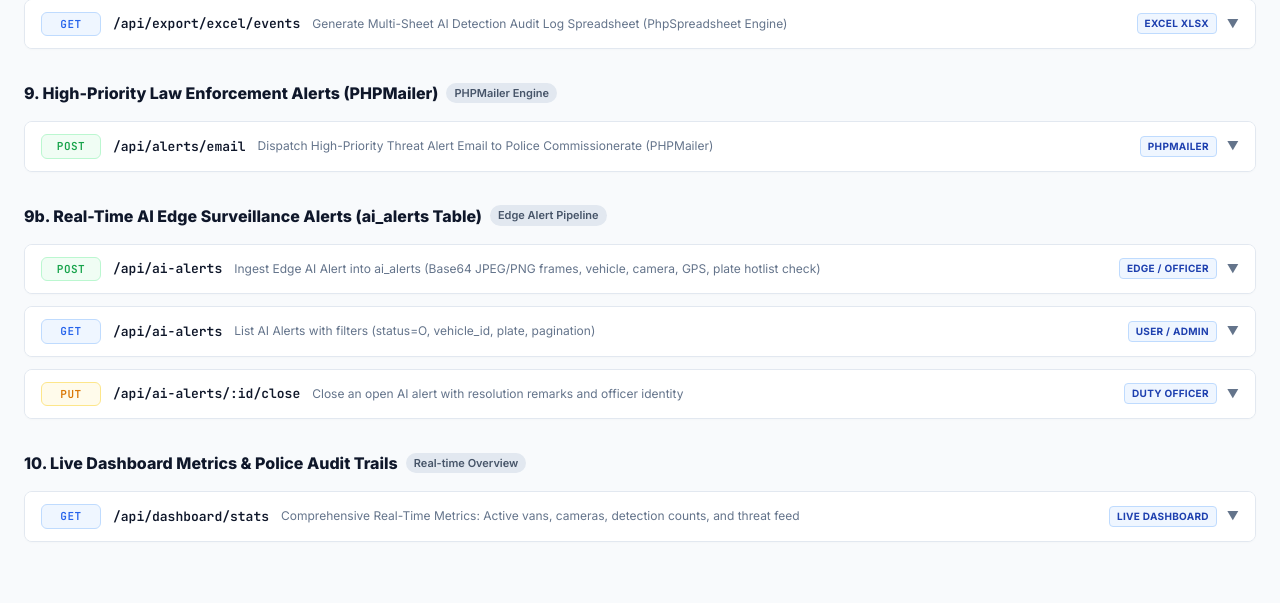
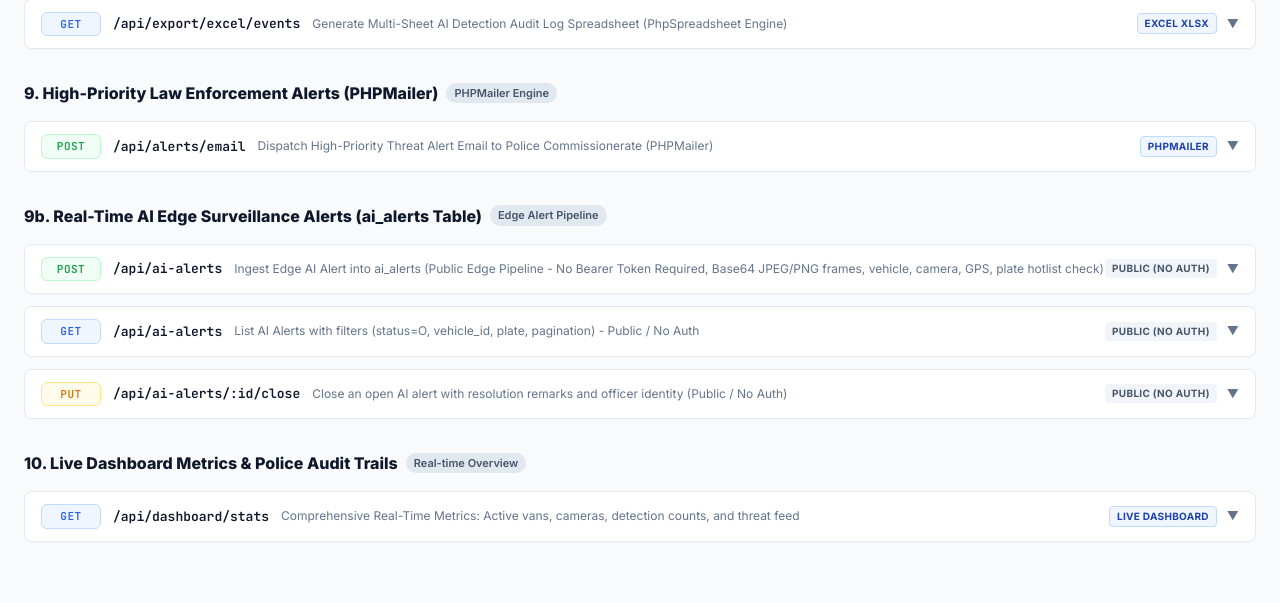
Before and after one commit to vishwaaniruddh/patrol360, a PHP site: page /vehicle_gov/backend/public/api_documentation.html in a window 1280 px wide. Shown: the part 1924-2527 px from the top of the page. Run offline with PHP 8.4, Linux system fonts and the light colour scheme; some libraries are stand-ins or nearby versions.

Commit message:
Make ai-alerts API public without Bearer token requirement and sync docs

```diff
--- a/apis.html
+++ b/apis.html
@@ -267,11 +267,12 @@
         <div style="display: flex; align-items: center; gap: 8px;">
           <span class="badge badge-post">POST</span>
           <span style="font-family: var(--font-mono); font-size: 14px;">/api/ai-alerts</span>
+          <span style="background: #e2e8f0; color: #334155; font-size: 11px; padding: 2px 8px; border-radius: 9999px; font-weight: 600;">Public / No Auth</span>
         </div>
-        <span style="font-size: 12px; color: var(--muted-foreground);">Real-Time Edge AI Alerts Table (Base64 Frames & Hotlist Matching)</span>
+        <span style="font-size: 12px; color: var(--muted-foreground);">Real-Time Edge AI Alerts Table (Continuous Public Stream)</span>
       </div>
       <p style="color: #52525b; font-size: 12px; margin-bottom: 0.5rem;">
-        Direct ingestion into the <code>ai_alerts</code> relational table with base64 surveillance frame decoding, vehicle and camera binding, GPS coordinates, automatic stolen watchlist plate matching, and status management (<code>O</code> = Open, <code>C</code> = Closed).
+        <strong>⚡ Public Ingestion (No Bearer Token):</strong> Direct continuous ingestion into the <code>ai_alerts</code> relational table with base64 surveillance frame decoding, vehicle and camera binding, GPS coordinates, automatic stolen watchlist plate matching, and status management (<code>O</code> = Open, <code>C</code> = Closed). AI cameras and edge units can stream alerts without holding a JWT token.
       </p>
       <div class="code-container">
         <div class="code-header">
--- a/backend/public/api_documentation.html
+++ b/backend/public/api_documentation.html
@@ -1573,16 +1573,19 @@
           <div class="endpoint-left">
             <span class="method-badge method-post">POST</span>
             <span class="endpoint-path">/api/ai-alerts</span>
-            <span class="endpoint-desc">Ingest Edge AI Alert into ai_alerts (Base64 JPEG/PNG frames, vehicle, camera, GPS, plate hotlist check)</span>
+            <span class="endpoint-desc">Ingest Edge AI Alert into ai_alerts (Public Edge Pipeline - No Bearer Token Required, Base64 JPEG/PNG frames, vehicle, camera, GPS, plate hotlist check)</span>
           </div>
           <div class="endpoint-right">
-            <span class="role-badge role-protected">Edge / Officer</span>
+            <span class="role-badge role-public">Public (No Auth)</span>
             <span class="chevron">▼</span>
           </div>
         </div>
         <div class="endpoint-details">
           <div class="details-grid">
             <div>
+              <div style="margin-bottom: 12px; padding: 8px 12px; background: #f0fdf4; border: 1px solid #bbf7d0; border-radius: 6px; font-size: 12px; color: #166534;">
+                <strong>⚡ Public Ingestion:</strong> No Bearer token or Authorization header required. Edge cameras, NVIDIA Jetson units, and ANPR scanners stream alerts continuously without holding a JWT token.
+              </div>
               <div class="detail-section-title">Request Body Parameters</div>
               <table class="param-table">
                 <thead><tr><th>Field</th><th>Type</th><th>Required</th><th>Description</th></tr></thead>
@@ -1641,10 +1644,10 @@
           <div class="endpoint-left">
             <span class="method-badge method-get">GET</span>
             <span class="endpoint-path">/api/ai-alerts</span>
-            <span class="endpoint-desc">List AI Alerts with filters (status=O, vehicle_id, plate, pagination)</span>
+            <span class="endpoint-desc">List AI Alerts with filters (status=O, vehicle_id, plate, pagination) - Public / No Auth</span>
           </div>
           <div class="endpoint-right">
-            <span class="role-badge role-protected">User / Admin</span>
+            <span class="role-badge role-public">Public (No Auth)</span>
             <span class="chevron">▼</span>
           </div>
         </div>
@@ -1679,10 +1682,10 @@
           <div class="endpoint-left">
             <span class="method-badge method-put">PUT</span>
             <span class="endpoint-path">/api/ai-alerts/:id/close</span>
-            <span class="endpoint-desc">Close an open AI alert with resolution remarks and officer identity</span>
+            <span class="endpoint-desc">Close an open AI alert with resolution remarks and officer identity (Public / No Auth)</span>
           </div>
           <div class="endpoint-right">
-            <span class="role-badge role-protected">Duty Officer</span>
+            <span class="role-badge role-public">Public (No Auth)</span>
             <span class="chevron">▼</span>
           </div>
         </div>
--- a/backend/public/index.php
+++ b/backend/public/index.php
@@ -187,20 +187,20 @@ $router->get('/api/dashboard/stats', [DashboardController::class, 'stats'], [$au
 $router->get('/api/audit-logs', [DashboardController::class, 'auditLogs'], [$admin]);
 
 // ============================================================================
-// 17. REAL-TIME AI EDGE ALERTS (ai_alerts)
+// 17. REAL-TIME AI EDGE ALERTS (ai_alerts) - PUBLIC (NO AUTHENTICATION REQUIRED)
 // ============================================================================
-$router->get('/api/ai-alerts', [AiAlertController::class, 'index'], [$auth]);
-$router->post('/api/ai-alerts', [AiAlertController::class, 'store'], [$auth]);
-$router->get('/api/ai-alerts/:id', [AiAlertController::class, 'show'], [$auth]);
-$router->put('/api/ai-alerts/:id/close', [AiAlertController::class, 'close'], [$auth]);
-$router->put('/api/ai-alerts/:id', [AiAlertController::class, 'close'], [$auth]);
-$router->delete('/api/ai-alerts/:id', [AiAlertController::class, 'destroy'], [$admin]);
+$router->get('/api/ai-alerts', [AiAlertController::class, 'index'], []);
+$router->post('/api/ai-alerts', [AiAlertController::class, 'store'], []);
+$router->get('/api/ai-alerts/:id', [AiAlertController::class, 'show'], []);
+$router->put('/api/ai-alerts/:id/close', [AiAlertController::class, 'close'], []);
+$router->put('/api/ai-alerts/:id', [AiAlertController::class, 'close'], []);
+$router->delete('/api/ai-alerts/:id', [AiAlertController::class, 'destroy'], []);
 
 // Aliases for /api/alerts/ai
-$router->get('/api/alerts/ai', [AiAlertController::class, 'index'], [$auth]);
-$router->post('/api/alerts/ai', [AiAlertController::class, 'store'], [$auth]);
-$router->get('/api/alerts/ai/:id', [AiAlertController::class, 'show'], [$auth]);
-$router->put('/api/alerts/ai/:id/close', [AiAlertController::class, 'close'], [$auth]);
+$router->get('/api/alerts/ai', [AiAlertController::class, 'index'], []);
+$router->post('/api/alerts/ai', [AiAlertController::class, 'store'], []);
+$router->get('/api/alerts/ai/:id', [AiAlertController::class, 'show'], []);
+$router->put('/api/alerts/ai/:id/close', [AiAlertController::class, 'close'], []);
 
 // ============================================================================
 // 18. DATABASE SYNCHRONIZATION ENGINE (LOCAL <-> PRODUCTION)
```
Also changed, not shown: backend/api_documentation.html (+9 -6 lines), backend/test_api_endpoints.php (+9 -9 lines), backend/README.md.
